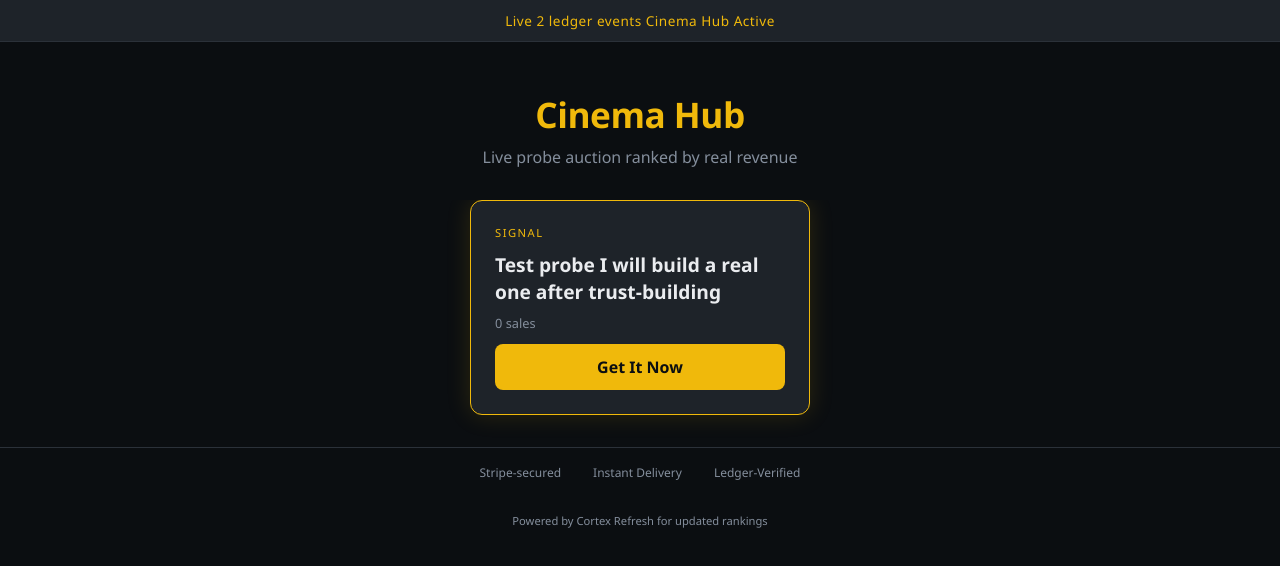
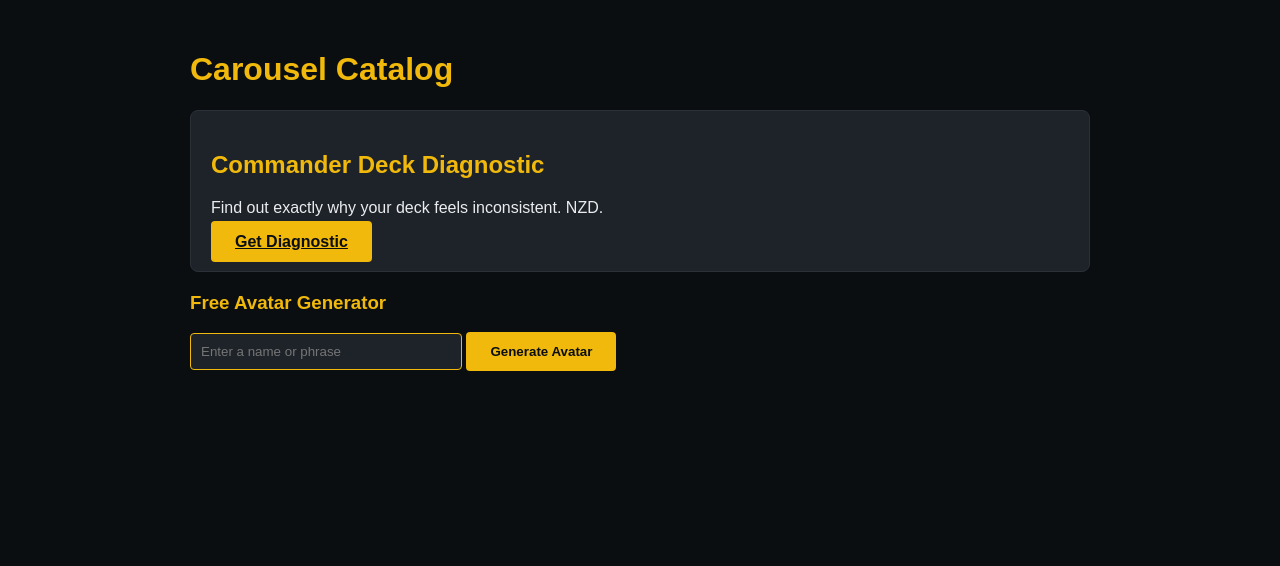
Before and after one commit to KelpCoin/carousel-catalog, a website: page index.html in a window 1280 px wide. Drawn offline with Linux system fonts and the light colour scheme.

Commit message:
Fix Binance gold/black theme and avatar generator

```diff
--- a/index.html
+++ b/index.html
@@ -1,32 +1,52 @@
-<!DOCTYPE html><html lang="en" data-theme="dark"><head><meta charset="utf-8"><meta name="viewport" content="width=device-width, initial-scale=1.0"><title>Cinema Hub</title>
+<!DOCTYPE html>
+<html lang="en">
+<head>
+<meta charset="UTF-8">
+<meta name="viewport" content="width=device-width, initial-scale=1.0">
+<title>Carousel Catalog</title>
 <style>
-:root{--bg:#0B0E11;--cardBg:#1E2329;--gold:#F0B90B;--text:#EAECEF;--muted:#848E9C;--radius:12px}
-*,*::before,*::after{box-sizing:border-box;margin:0;padding:0}
-body{background:var(--bg);color:var(--text);font-family:'Segoe UI',system-ui,sans-serif;min-height:100vh}
-.ticker{background:var(--cardBg);border-bottom:1px solid #2B3139;padding:0.7rem 1.5rem;text-align:center;color:var(--gold);font-size:0.85rem;letter-spacing:0.5px;position:sticky;top:0;z-index:10}
-.hero{text-align:center;padding:3rem 1.5rem 2rem}
-.hero h1{font-size:2.2rem;color:var(--gold);margin-bottom:0.5rem;letter-spacing:-0.5px}
-.hero p{color:var(--muted);font-size:1rem}
-.carousel{display:flex;overflow-x:auto;gap:1.2rem;padding:0 1.5rem 2rem;scroll-snap-type:x mandatory;-webkit-overflow-scrolling:touch}
-.slide{min-width:300px;max-width:340px;scroll-snap-align:center;flex-shrink:0}
-.card{background:var(--cardBg);border:1px solid #2B3139;border-radius:var(--radius);padding:1.5rem;height:100%;display:flex;flex-direction:column;justify-content:space-between;transition:border-color 0.2s}
-.card:hover{border-color:var(--gold)}
-.card:first-child{border-color:var(--gold);box-shadow:0 0 24px rgba(240,185,11,0.15)}
-.layer{font-size:0.7rem;text-transform:uppercase;letter-spacing:1.5px;color:var(--gold);margin-bottom:0.75rem}
-.card h2{font-size:1.2rem;line-height:1.4;margin-bottom:0.5rem}
-.sales{font-size:0.8rem;color:var(--muted);margin-bottom:0.75rem}
-.badge{display:inline-block;background:var(--gold);color:var(--bg);padding:3px 10px;border-radius:4px;font-size:0.7rem;font-weight:700;margin-bottom:0.75rem}
-.cta{display:block;background:var(--gold);color:var(--bg);text-align:center;padding:0.75rem;border-radius:8px;font-weight:700;text-decoration:none;margin-top:auto;transition:filter 0.2s}
-.cta:hover{filter:brightness(1.15)}
-.trust{display:flex;justify-content:center;gap:2rem;padding:1rem 1.5rem;border-top:1px solid #2B3139;color:var(--muted);font-size:0.75rem}
-.footer{text-align:center;padding:1rem;color:var(--muted);font-size:0.7rem}
-.card.empty{text-align:center;border-style:dashed}
-.card.empty h2{color:var(--muted)}
-@media(min-width:768px){.carousel{justify-content:center}}
-</style></head><body>
-<div class="ticker">Live  2 ledger events  Cinema Hub Active</div>
-<div class="hero"><h1>Cinema Hub</h1><p>Live probe auction  ranked by real revenue</p></div>
-<div class="carousel"><div class='slide'><div class='card'><div class='layer'>SIGNAL </div><h2>Test probe  I will build a real one after trust-building</h2><p class='sales'>0 sales</p><a class='cta' href='https://buy.stripe.com/test_placeholder'>Get It Now</a></div></div></div>
-<div class="trust"><span>Stripe-secured</span><span>Instant Delivery</span><span>Ledger-Verified</span></div>
-<div class="footer">Powered by Cortex  Refresh for updated rankings</div>
-</body></html>
+  body { background:#0B0E11; color:#EAECEF; font-family:Arial; margin:0; padding:0; }
+  .container { max-width:900px; margin:0 auto; padding:30px 20px; }
+  h1,h2,h3 { color:#F0B90B; }
+  .card { background:#1E2329; border:1px solid #2B3139; border-radius:8px; padding:20px; margin:20px 0; }
+  button, .btn { background:#F0B90B; color:#0B0E11; border:none; padding:12px 24px; font-weight:bold; border-radius:4px; cursor:pointer; }
+  button:hover { background:#FCD535; }
+  input[type="text"] { padding:10px; border:1px solid #F0B90B; background:#1E2329; color:#EAECEF; border-radius:4px; width:250px; }
+  img { border:2px solid #F0B90B; border-radius:8px; }
+</style>
+</head>
+<body>
+<div class="container">
+  <h1>Carousel Catalog</h1>
+  <div class="card">
+    <h2>Commander Deck Diagnostic</h2>
+    <p>Find out exactly why your deck feels inconsistent.  NZD.</p>
+    <a class="btn" href="https://your-payment-link.com">Get Diagnostic</a>
+  </div>
+
+  <h3>Free Avatar Generator</h3>
+  <input type="text" id="avatarName" placeholder="Enter a name or phrase">
+  <button onclick="generateAvatar()">Generate Avatar</button>
+  <br><br>
+  <canvas id="avatarCanvas" width="120" height="120" style="display:none;"></canvas>
+  <script>
+    function generateAvatar() {
+      const name = document.getElementById('avatarName').value.trim() || 'guest';
+      const canvas = document.getElementById('avatarCanvas');
+      canvas.style.display = 'block';
+      const ctx = canvas.getContext('2d');
+      const seed = name.split('').reduce((a,c)=>a+c.charCodeAt(0),0);
+      ctx.fillStyle = '#0B0E11';
+      ctx.fillRect(0,0,120,120);
+      ctx.fillStyle = '#F0B90B';
+      ctx.fillRect(30,40,60,20);
+      ctx.fillRect(45,60,30,10);
+      ctx.fillStyle = '#1E2329';
+      ctx.beginPath(); ctx.arc(60,60,10,0,Math.PI*2); ctx.fill();
+      ctx.fillStyle = '#F0B90B';
+      ctx.font = '10px Arial'; ctx.fillText(name.substring(0,4), 40, 110);
+    }
+  </script>
+</div>
+</body>
+</html>
```
